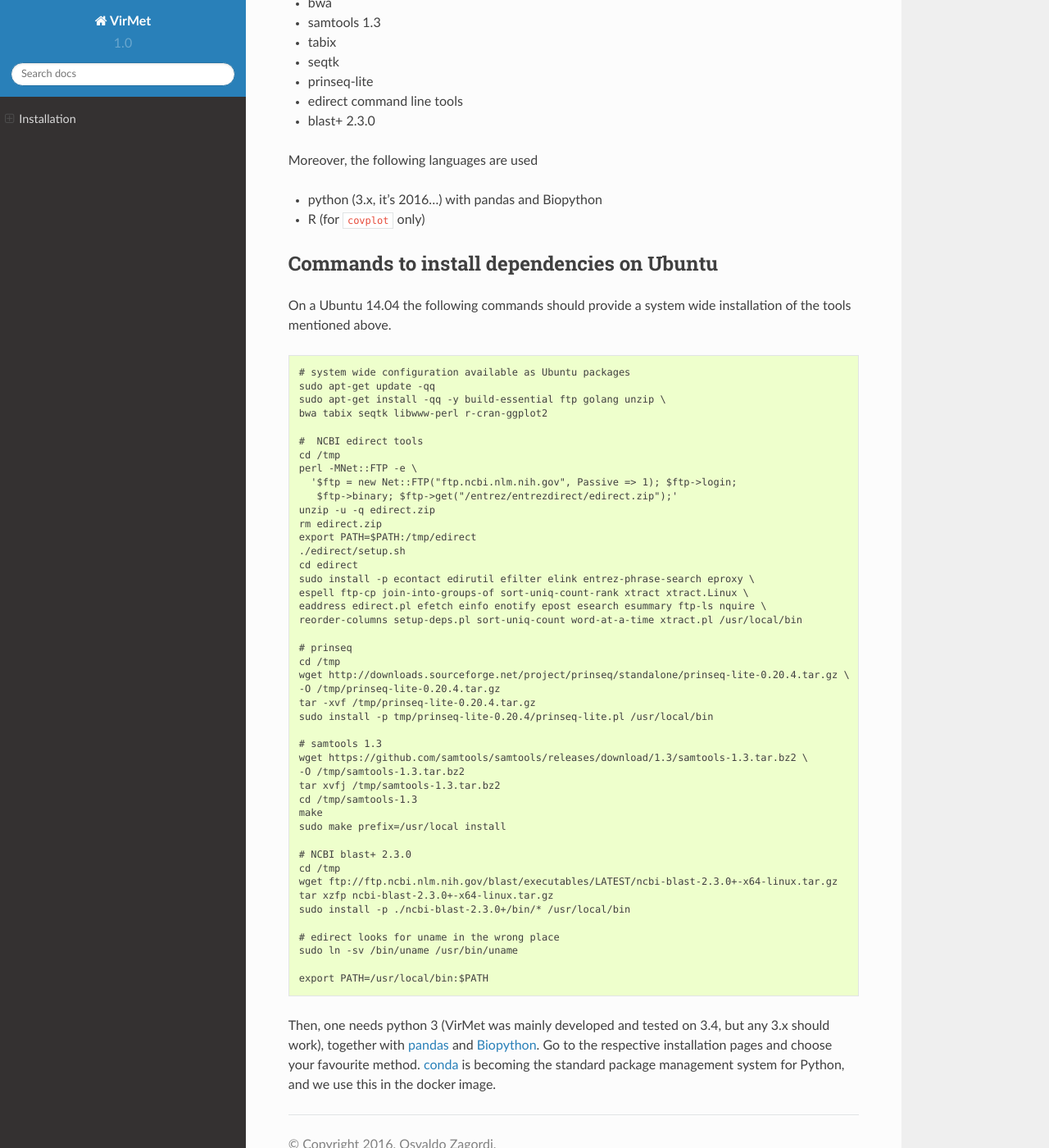
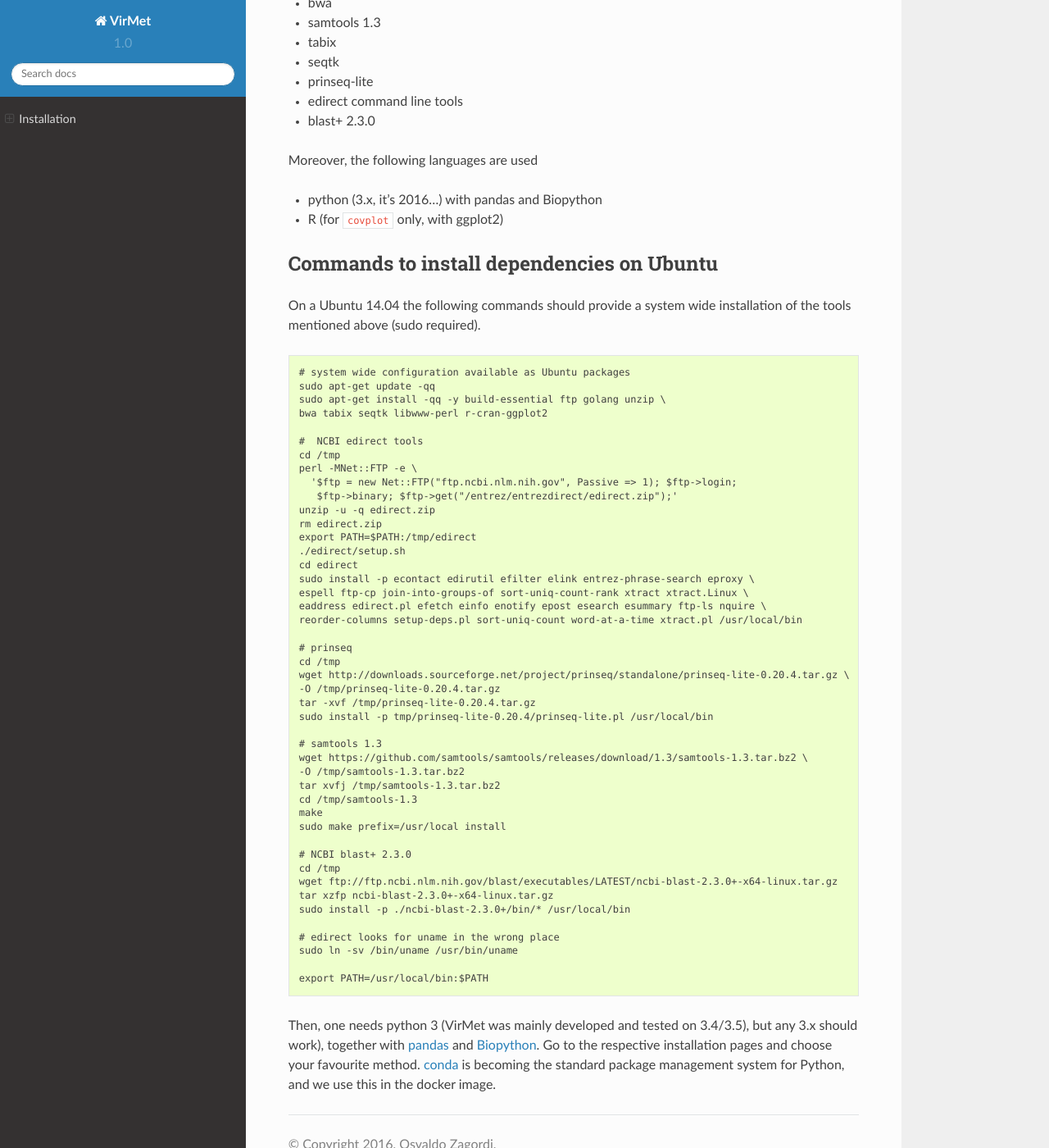
Before and after one commit to medvir/VirMet, a Sphinx documentation site: the page built from docs/installation.md, in a window 1280 px wide and 1400 px high, scrolled down 385 px. Shown: the whole window at 82% size. Built offline with Sphinx 7.4.7 and the Read the Docs theme 2.0.0, drawn with Linux system fonts in a browser that asks for light colours.

```diff
--- a/docs/installation.md
+++ b/docs/installation.md
@@ -21,11 +21,11 @@
 Moreover, the following languages are used
 
 - python (3.x, it's 2016...) with pandas and Biopython
-- R (for `covplot` only)
+- R (for `covplot` only, with ggplot2)
 
 ## Commands to install dependencies on Ubuntu
 On a Ubuntu 14.04 the following commands should provide a system wide
-installation of the tools mentioned above.
+installation of the tools mentioned above (sudo required).
 
     # system wide configuration available as Ubuntu packages
     sudo apt-get update -qq
@@ -73,7 +73,7 @@
 
     export PATH=/usr/local/bin:$PATH
 
-Then, one needs python 3 (VirMet was mainly developed and tested on 3.4, but
+Then, one needs python 3 (VirMet was mainly developed and tested on 3.4/3.5), but
 any 3.x should work), together with [pandas](http://pandas.pydata.org) and
 [Biopython](http://biopython.org/wiki/Main_Page). Go to the respective
 installation pages and choose your favourite method.
```
Also changed, not shown: 2 other files.
